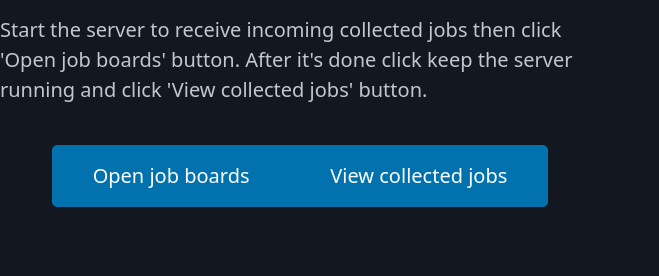
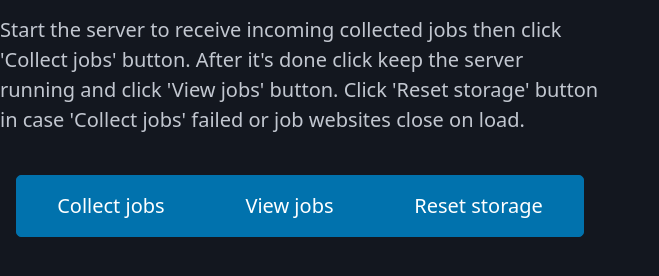
Before and after one commit to ClimenteA/Local-Remote-Developer-Jobs-Aggregator, a browser extension: page chrome-extension/index.html in a window 1280 px wide. Shown: the part 60-336 px from the top of the page, without its empty margins (0-659 px from the left). Drawn offline with nearby package versions, Linux system fonts and the light colour scheme.

Commit message:
feat: added an reset state button in case scrapping fails (no internet or other errors)

```diff
--- a/chrome-extension/index.html
+++ b/chrome-extension/index.html
@@ -15,14 +15,16 @@
         <h3>Local Remote Dev. Jobs Agg.</h3>
 
         <p>
-            Start the server to receive incoming collected jobs then click 'Open job boards' button. After it's done
-            click keep the server running and click 'View collected jobs' button.
+            Start the server to receive incoming collected jobs then click 'Collect jobs' button. After it's done
+            click keep the server running and click 'View jobs' button.
+            Click 'Reset storage' button in case 'Collect jobs' failed or job websites close on load.
         </p>
 
         <div style="display: grid; place-content: center; margin-bottom: 1rem;">
             <div role="group" style="margin-top: 1rem;">
-                <button id="open-tabs" role="button">Open job boards</button>
-                <a href="http://localhost:3000" target="_blank" role="button">View collected jobs</a>
+                <button id="open-tabs" role="button">Collect jobs</button>
+                <a href="http://localhost:3000" target="_blank" role="button">View jobs</a>
+                <button id="reset-state" role="button">Reset storage</button>
             </div>
         </div>
 
--- a/chrome-extension/index.js
+++ b/chrome-extension/index.js
@@ -3,3 +3,8 @@ document.getElementById("open-tabs").addEventListener("click", () => {
     chrome.storage.sync.clear()
     chrome.runtime.sendMessage({ msg: "startScrapping" })
 })
+
+
+document.getElementById("reset-state").addEventListener("click", () => {
+    chrome.storage.sync.clear()
+})
```
Also changed, not shown: README.md, pics/ext.png.
